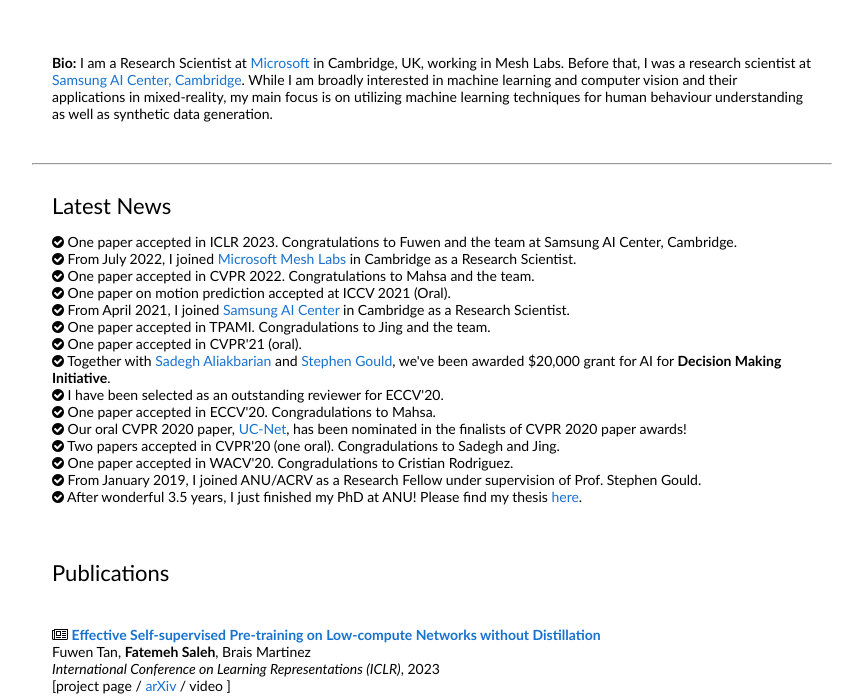
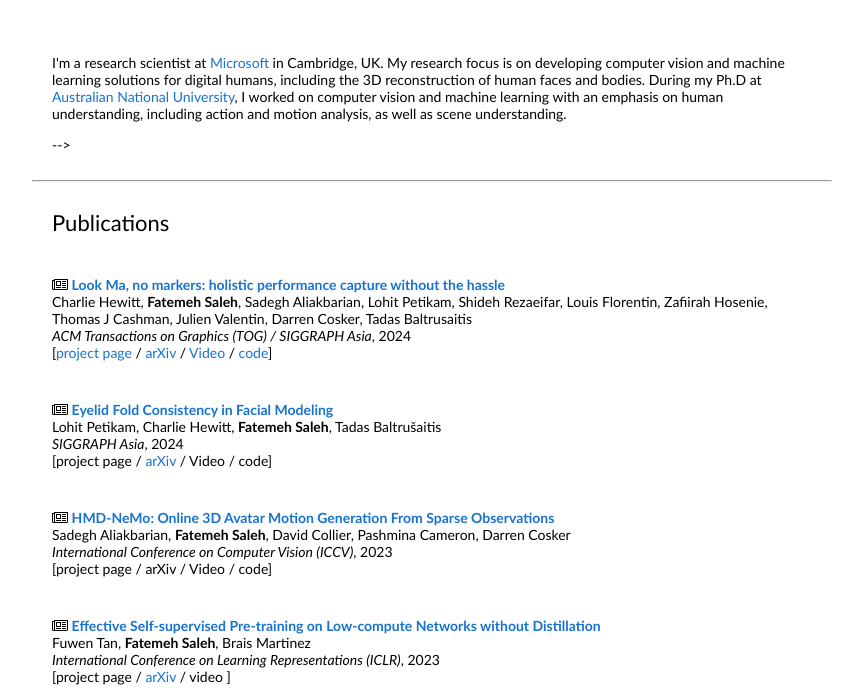
Before and after one commit to fatemeh-slh/fatemeh-slh.github.io, a website: page index.html in a window 1280 px wide. Shown: the part 293-989 px from the top of the page, without its empty margins (208-1071 px from the left). Drawn offline with Linux system fonts and the light colour scheme; some icons are missing.

Commit message:
Update index.html

```diff
--- a/index.html
+++ b/index.html
@@ -57,7 +57,11 @@
           <tr>
             <td>
                 <p>
-                <b>Bio:</b>
+                  I'm a research scientist at <a href="https://www.microsoft.com/en-us/research/lab/mixed-reality-ai-lab-cambridge/">Microsoft</a> in Cambridge, UK.
+                  My research focus is on developing computer vision and machine learning solutions for digital humans, including the 3D reconstruction of human faces and bodies.
+                  During my Ph.D at <a href="https://www.anu.edu.au/">Australian National University</a>, I worked on computer vision and machine learning with an emphasis on human understanding, including action and motion analysis, as well as scene understanding.
+                  </p>
+<!--                 <b>Bio:</b>
                 I am a Research Scientist at <a href="https://www.microsoft.com/en-us/research/lab/mixed-reality-ai-lab-cambridge/">Microsoft</a> in Cambridge, UK, working in Mesh Labs.
                   Before that, I was a research scientist at <a href ="https://research.samsung.com/aicenter_cambridge">Samsung AI Center, Cambridge</a>.
 
@@ -73,7 +77,7 @@
                 <p>
 <!--                     Recently, I'm working on finding efficient and effective solutions for problems related to modeling human motion and behaviour, -->
 <!--                     such as multiple object tracking, human motion prediction, diverse sequence generation, and action forecasting, and social activity analysis. -->
-              </p>
+              </p> -->
             </td>
 
           </tr>
@@ -103,7 +107,7 @@
 
 
 
-        <table style="width:100%;border:0px;border-spacing:0px;border-collapse:separate;margin-right:auto;margin-left:auto;"><tbody>
+<!--         <table style="width:100%;border:0px;border-spacing:0px;border-collapse:separate;margin-right:auto;margin-left:auto;"><tbody>
             <tr>
             <td style="padding:20px;width:100%;vertical-align:middle">
               <heading>Latest News</heading>
@@ -156,7 +160,7 @@
               </p>
             </td>
           </tr>
-        </tbody></table>
+        </tbody></table> -->
 
 
 
@@ -178,7 +182,66 @@
         <table style="width:100%;border:0px;border-spacing:0px;border-collapse:separate;margin-right:auto;margin-left:auto;"><tbody>
 
 
-         <tr>
+        <!-- A publication item -->
+          <tr>
+            <td style="padding:20px;width:100%;vertical-align:middle">
+                <i class="fa fa-newspaper-o"></i>
+                <a href="https://microsoft.github.io/SynthMoCap/">
+                    <papertitle>Look Ma, no markers: holistic performance capture without the hassle</papertitle>
+                  </a></b>
+                  <br>
+                Charlie Hewitt, <b>Fatemeh Saleh</b>, Sadegh Aliakbarian, Lohit Petikam, Shideh Rezaeifar, Louis Florentin, Zafiirah Hosenie, Thomas J Cashman, Julien Valentin, Darren Cosker, Tadas Baltrusaitis
+                  <br>
+                <em>ACM Transactions on Graphics (TOG) / SIGGRAPH Asia</em>, 2024
+                  <br>
+                  [<a href="https://microsoft.github.io/SynthMoCap/">project page</a> /
+                  <a href='https://arxiv.org/pdf/2410.11520'>arXiv</a> /
+                  <a href="https://youtu.be/4RkLDW3GmdY">Video</a> /
+                  <a href="https://github.com/microsoft/SynthMoCap">code</a>]
+                </td>
+              </tr>
+
+
+    <!-- A publication item -->
+          <tr>
+            <td style="padding:20px;width:100%;vertical-align:middle">
+                <i class="fa fa-newspaper-o"></i>
+                <a href="https://arxiv.org/abs/2410.13760">
+                    <papertitle>Eyelid Fold Consistency in Facial Modeling</papertitle>
+                  </a></b>
+                  <br>
+                Lohit Petikam, Charlie Hewitt, <b>Fatemeh Saleh</b>, Tadas Baltrušaitis
+                  <br>
+                <em>SIGGRAPH Asia</em>, 2024
+                  <br>
+                  [project page /
+                  <a href="https://arxiv.org/pdf/2410.13760">arXiv</a> /
+                  Video /
+                  code]
+                </td>
+              </tr>
+
+
+    <!-- A publication item -->
+          <tr>
+            <td style="padding:20px;width:100%;vertical-align:middle">
+                <i class="fa fa-newspaper-o"></i>
+                <a href="https://openaccess.thecvf.com/content/ICCV2023/html/Aliakbarian_HMD-NeMo_Online_3D_Avatar_Motion_Generation_From_Sparse_Observations_ICCV_2023_paper.html">
+                    <papertitle>HMD-NeMo: Online 3D Avatar Motion Generation From Sparse Observations</papertitle>
+                  </a></b>
+                  <br>
+                Sadegh Aliakbarian, <b>Fatemeh Saleh</b>, David Collier, Pashmina Cameron, Darren Cosker
+                  <br>
+                <em>International Conference on Computer Vision (ICCV)</em>, 2023
+                  <br>
+                  [project page /
+                  arXiv /
+                  Video /
+                  code]
+                </td>
+              </tr>
+
+        <tr>
         <td style="padding:20px;width:100%;vertical-align:middle">
             <i class="fa fa-newspaper-o"></i>
             <a href="https://arxiv.org/pdf/2210.02808.pdf">
@@ -206,7 +269,7 @@ Activity Detection </papertitle>
               <br>
             Mahsa Ehsanpour, <b>Fatemeh Saleh</b>, Silvio Savarese, Ian Reid, Hamid Rezatofighi
               <br>
-            <em>International Conference on Learning Representations (ICLR)</em>, 2023
+            <em>Proceedings of the IEEE international conference on computer vision (CVPR)</em>, 2022
               <br>
     [<a href="https://jrdb.erc.monash.edu/">project page</a> /
               <a href="https://openaccess.thecvf.com/content/CVPR2022/papers/Ehsanpour_JRDB-Act_A_Large-Scale_Dataset_for_Spatio-Temporal_Action_Social_Group_and_CVPR_2022_paper.pdf">arXiv</a> /
@@ -510,11 +573,11 @@ Activity Detection </papertitle>
           <tr>
             <td style="padding:5px;width:10%;vertical-align:middle"><img style="width:80%;max-width:80%" src="images/microsoft-logo.png"></td>
             <td width="75%" valign="center">
-                <b>Research Scientist</b> | <b><i>Microsoft, Cambridge, UK</i></b>
+                <b>Senior Research Scientist</b> | <b><i>Microsoft, Cambridge, UK</i></b>
               <br>
                 [<i>July 2022 - Now</i>]
               <br>
-                Working on Microsoft Mesh and Mesh for Teams.
+                Developing computer vision and machine learning solutions for digital humans, including the 3D reconstruction of human faces and bodies.
             </td>
           </tr>
         <!--  Career item      -->
```
